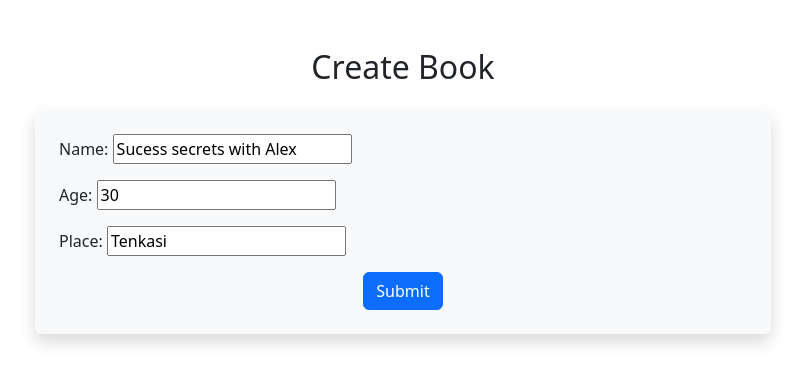
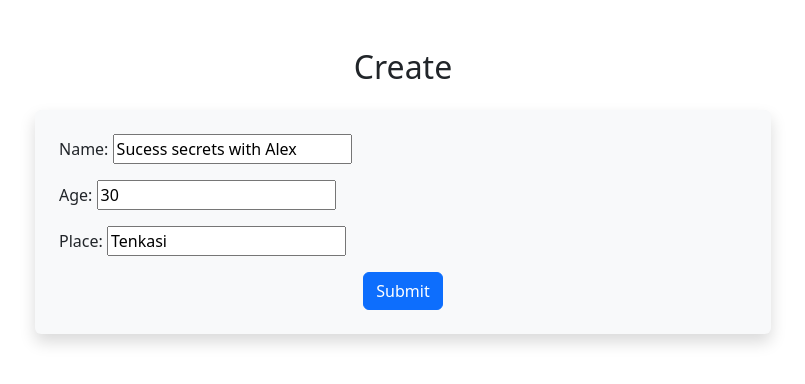
Before and after one commit to Leninkumar-code/djan_crud, a Django app: page /upd/16 in a window 1280 px wide. Shown: the top 384 px of the page, without its empty margins (237-1042 px from the left). Run offline with Django 5.2, Linux system fonts and the light colour scheme; data comes from the database, SQL or seed files in the repository; both versions use the stored data as it was after the commit.

Commit message:
Made another changes

```diff
--- a/template/create.html
+++ b/template/create.html
@@ -3,7 +3,7 @@
 <head>
     <meta charset="UTF-8">
     <meta name="viewport" content="width=device-width, initial-scale=1.0">
-    <title>Create DB</title>
+    <title>Create</title>
     {% load static %}
     <!-- Load custom CSS -->
     <link rel="stylesheet" href="{% static 'css/style1.css' %}">
@@ -15,7 +15,7 @@
     <div class="container mt-5">
         <div class="row justify-content-center">
             <div class="col-md-8">
-                <h2 class="text-center mb-4">Create Book</h2>
+                <h2 class="text-center mb-4">Create</h2>
 
                 <!-- Form styled with Bootstrap classes -->
                 <form action="" method="post" class="bg-light p-4 rounded shadow">
--- a/template/view.html
+++ b/template/view.html
@@ -3,7 +3,7 @@
 <head>
     <meta charset="UTF-8">
     <meta name="viewport" content="width=device-width, initial-scale=1.0">
-    <title>DB Display</title>
+    <title>Display</title>
     {% load static %}
     <!-- Custom CSS -->
     <link rel="stylesheet" href="{% static 'css/style.css' %}">
```
Also changed, not shown: db.sqlite3.
